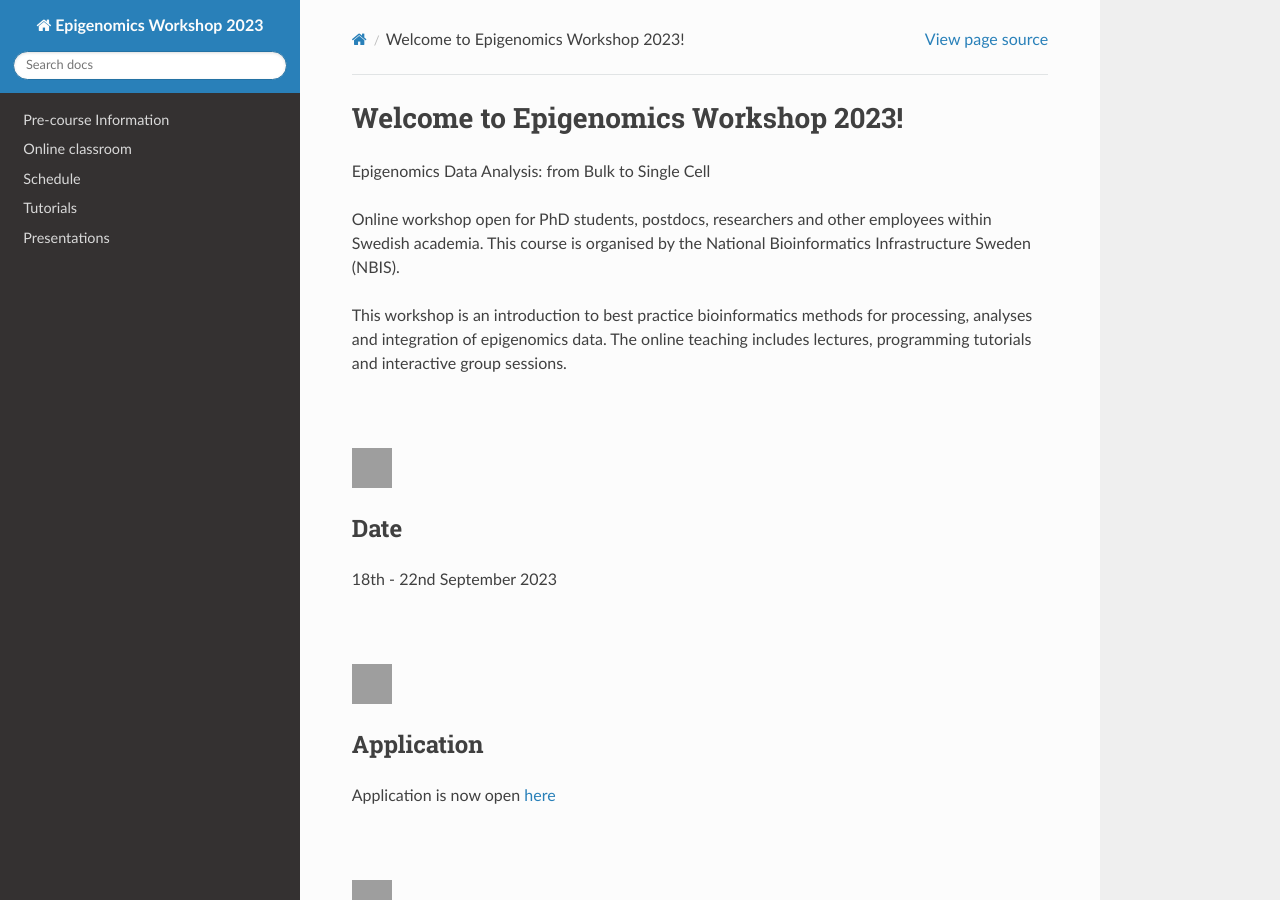
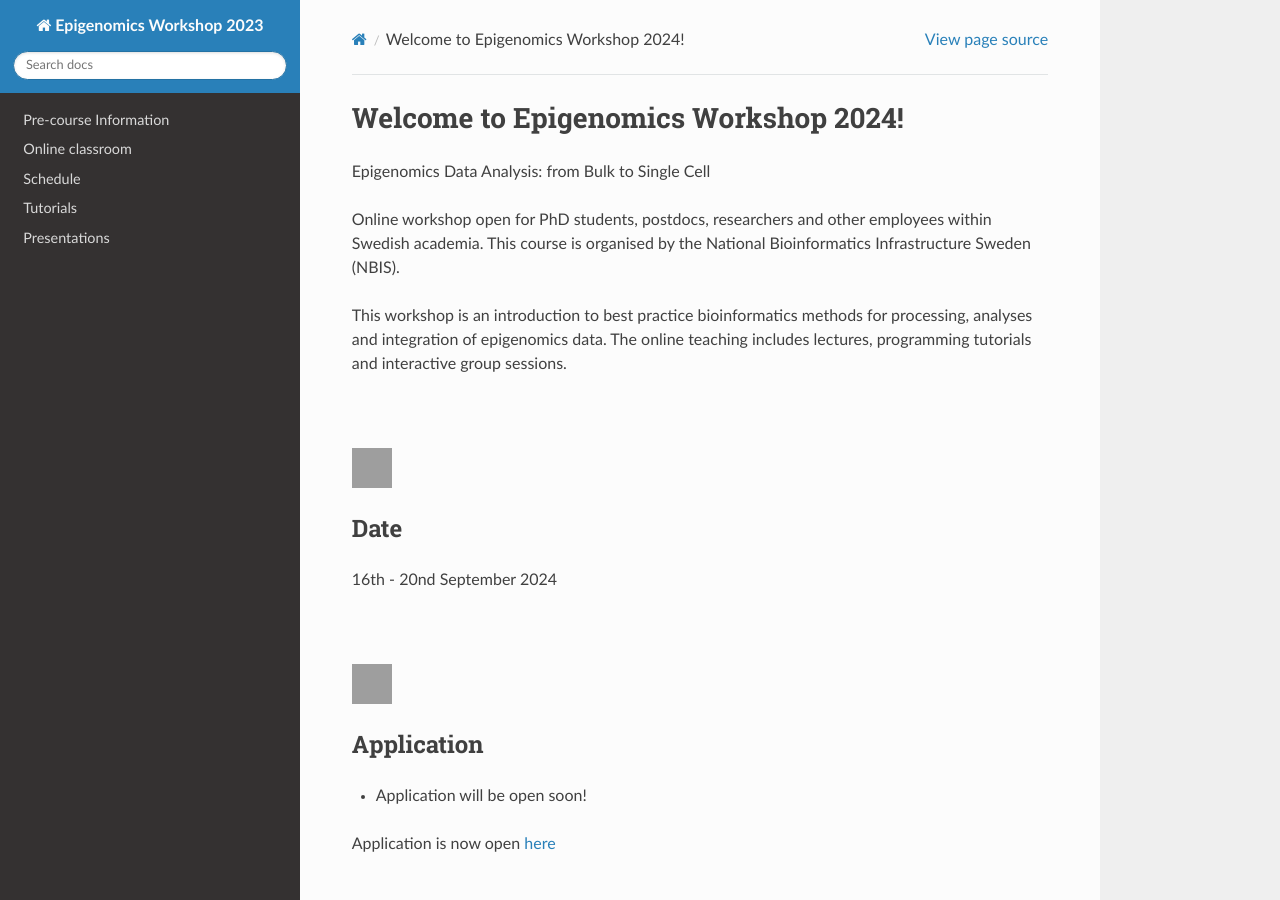
Before and after one commit to NBISweden/workshop-epigenomics-RTDs, a Sphinx documentation site: the page built from docs/index.rst, in a window 1280 px wide and 900 px high. Built offline with Sphinx 7.4.7 and the Read the Docs theme 2.0.0, drawn with Linux system fonts in a browser that asks for light colours; grey boxes are pictures that could not be loaded.

Commit message:
Update index.rst

```diff
--- a/docs/index.rst
+++ b/docs/index.rst
@@ -8,7 +8,7 @@
     :format: html
 
 ==========================================================
-Welcome to Epigenomics Workshop 2023!
+Welcome to Epigenomics Workshop 2024!
 ==========================================================
 
 
@@ -27,7 +27,7 @@ This workshop is an introduction to best practice bioinformatics methods for pro
 
 Date
 ----
-18th - 22nd September 2023
+16th - 20nd September 2024
 
 :raw-html:`<br />`
 
@@ -37,6 +37,8 @@ Date
 
 Application
 -----------
+
+- Application will be open soon!
 
 .. - Application is now closed
 .. - Sign up `here <https://docs.google.com/forms/d/13peV-qkhd9a6nDHjpS_KCYDYUdOtPIUCGI2gRWio_bM/edit>`_ and we will let you know when we open application for the next course.
```
